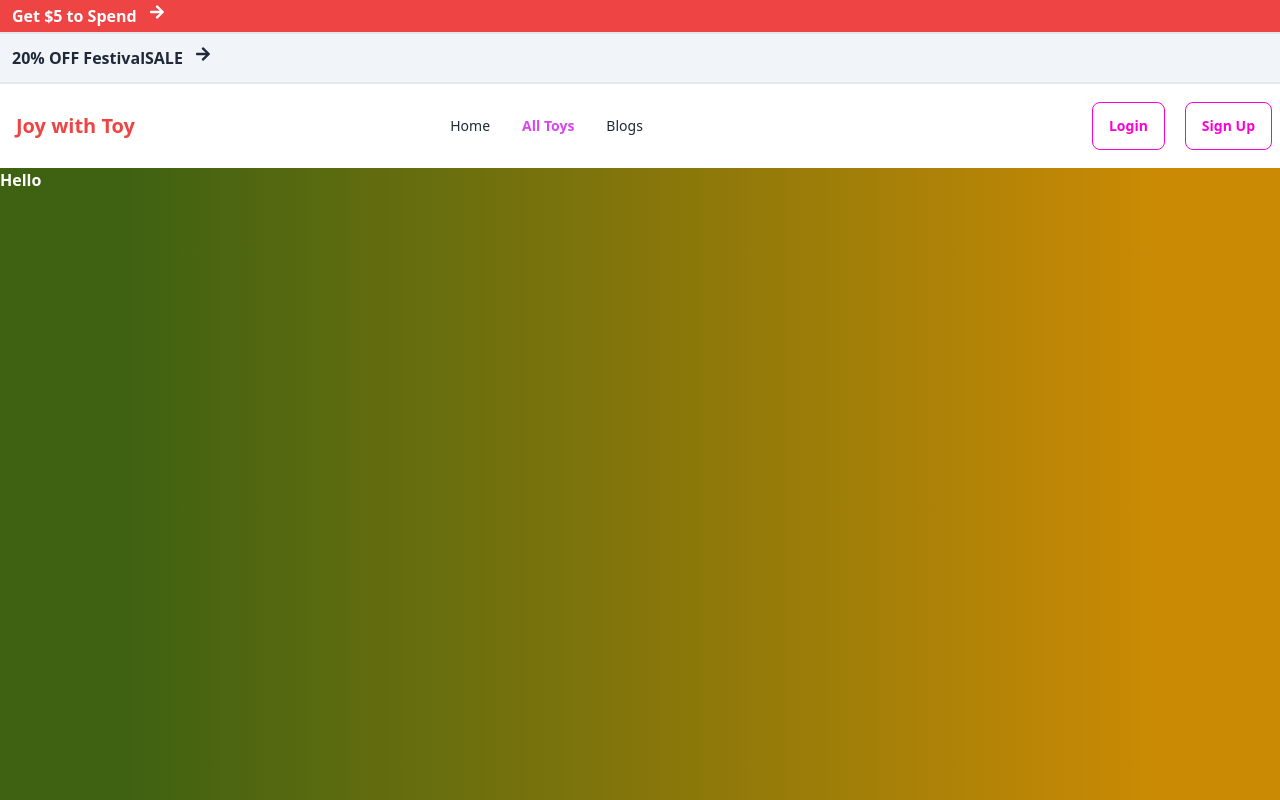
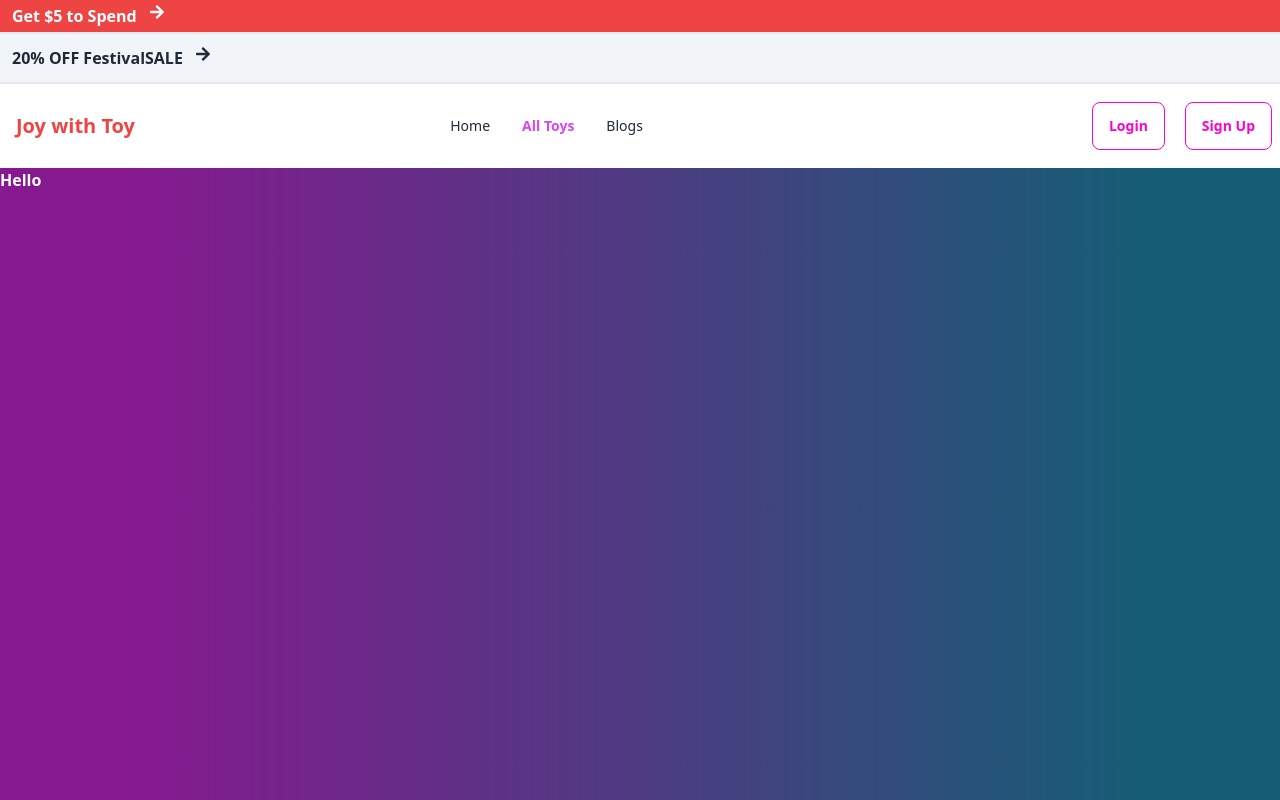
Before and after one commit to SantoSarker101/joy-with-toy-client, a React (Vite) app: page /AllToys in a window 1280 px wide. Shown: the top 800 px of the page. Built offline with nearby package versions, Linux system fonts and the light colour scheme; no server answers.

Commit message:
Created Blog Page and set in the Route

```diff
--- a/src/Routes/Routes.jsx
+++ b/src/Routes/Routes.jsx
@@ -7,6 +7,7 @@ import AddAToy from "../pages/AddAToy/AddAToy";
 import MyToys from "../pages/MyToys/MyToys";
 import PrivateRoute from "./PrivateRoute";
 import AllToys from "../pages/AllToys/AllToys";
+import Blogs from "../pages/Blogs/Blogs";
 
 const router = createBrowserRouter([
 	{
@@ -36,6 +37,10 @@ const router = createBrowserRouter([
 		{
 			path: 'AllToys',
 			element: <AllToys></AllToys>
+		},
+		{
+			path: '/Blogs',
+			element: <Blogs></Blogs>
 		}
 	]
 	},
--- a/src/pages/AllToys/AllToys.jsx
+++ b/src/pages/AllToys/AllToys.jsx
@@ -1,7 +1,7 @@
 
 const AllToys = () => {
 	return (
-		<div className="h-screen bg-gradient-to-r from-lime-800 from-10% to-yellow-600 to-90% text-white font-bold">
+		<div className="h-screen bg-gradient-to-r from-fuchsia-800 from-10% to-cyan-800 to-90% text-white font-bold">
 			<h1>Hello</h1>
 		</div>
 	);
--- /dev/null
+++ b/src/pages/Blogs/Blogs.jsx
@@ -0,0 +1,11 @@
+
+
+const Blogs = () => {
+	return (
+		<div>
+			This is Blogs
+		</div>
+	);
+};
+
+export default Blogs;
```
